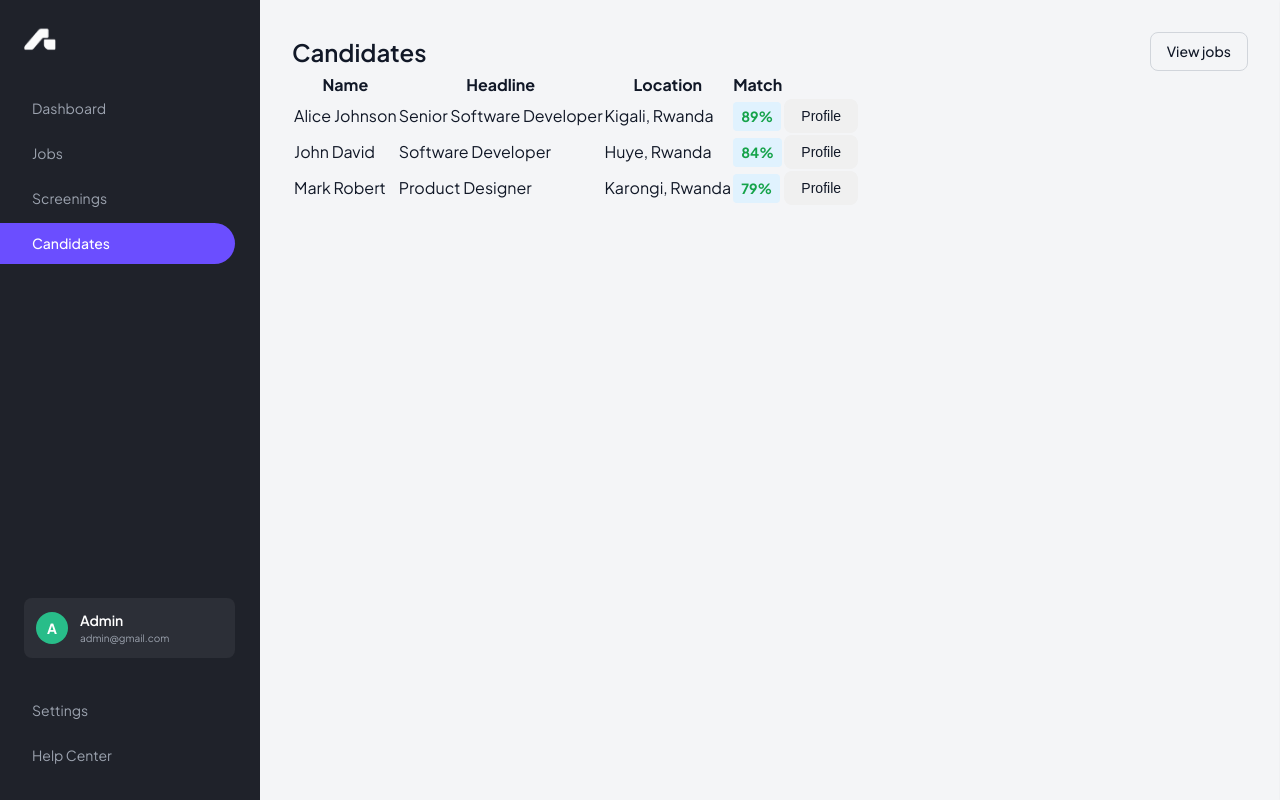
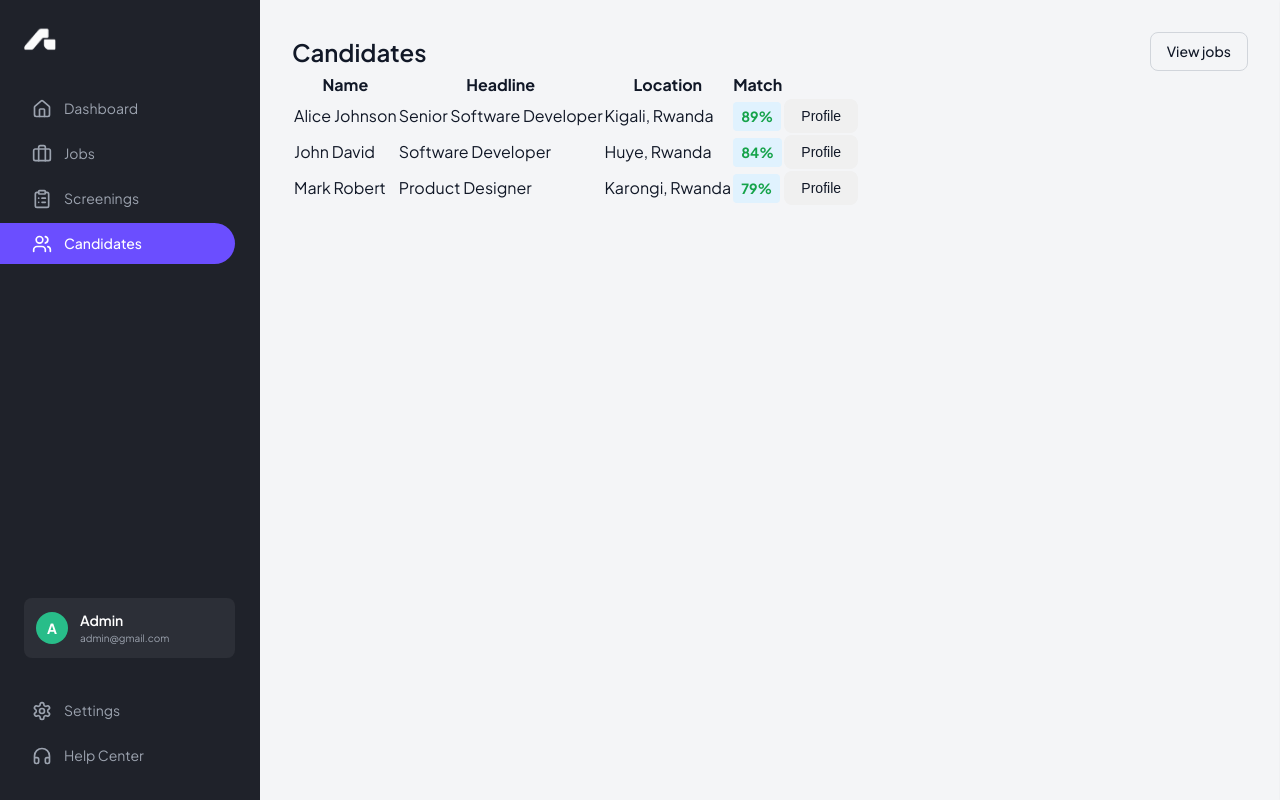
Before and after one commit to mgalen007/umurava-aria-project, a Next.js app in the folder client/: page /dashboard/candidates in a window 1280 px wide. Built offline with nearby package versions, Linux system fonts and the light colour scheme.

Commit message:
sidebar changes

```diff
--- a/client/app/dashboard/dashboard.css
+++ b/client/app/dashboard/dashboard.css
@@ -14,7 +14,35 @@
   justify-content: space-between;
   border-right: 1px solid var(--surface-dark);
   padding: 1.5rem;
-  transition: transform 0.3s ease;
+  transition: width 0.3s ease, transform 0.3s ease;
+  overflow: hidden;
+  white-space: nowrap;
+}
+
+.sidebar.collapsed {
+  width: 80px;
+  padding: 1.5rem 1rem;
+}
+
+.sidebar.collapsed .nav-label,
+.sidebar.collapsed .admin-info {
+  display: none;
+}
+
+.sidebar.collapsed .nav-item {
+  padding: 0.75rem;
+  margin-left: 0;
+  justify-content: center;
+  border-radius: var(--radius-button);
+}
+
+.sidebar.collapsed .org-profile {
+  justify-content: center;
+}
+
+.sidebar.collapsed .admin-profile {
+  justify-content: center;
+  padding: 0.5rem;
 }
 
 .main-content {
@@ -23,6 +51,7 @@
   padding: 2rem;
   overflow-y: auto;
   position: relative;
+  transition: padding 0.3s ease;
 }
 
 .mobile-overlay {
@@ -55,10 +84,20 @@
     left: 0;
     z-index: 50;
     transform: translateX(-100%);
+    width: 260px; /* Force expandable format on mobile menu */
   }
 
   .sidebar.open {
     transform: translateX(0);
+  }
+
+  .sidebar.collapsed.open {
+    width: 260px; /* Ignore collapsing if opened explicitly on mobile */
+  }
+
+  .sidebar.collapsed.open .nav-label,
+  .sidebar.collapsed.open .admin-info {
+    display: flex;
   }
 
   .mobile-overlay.open {
@@ -85,6 +124,7 @@
   background-color: rgba(255, 255, 255, 0.06);
   border-radius: var(--radius-md);
   margin-bottom: 2rem;
+  transition: all 0.3s ease;
 }
 
 .org-info,
@@ -119,10 +159,14 @@
   font-size: 0.875rem;
   color: var(--text-tertiary);
   border-radius: 0 9999px 9999px 0;
-  transition: background-color 0.2s;
+  transition: background-color 0.2s, padding 0.3s, margin 0.3s, border-radius 0.3s;
   display: flex;
   align-items: center;
-  gap: 0.5rem;
+  gap: 0.75rem;
+}
+
+.nav-icon {
+  flex-shrink: 0;
 }
 
 .nav-item:hover {
--- a/client/app/dashboard/layout.tsx
+++ b/client/app/dashboard/layout.tsx
@@ -1,9 +1,9 @@
 "use client";
 
-import React, { useState } from 'react';
+import React, { useState, useEffect } from 'react';
 import Link from 'next/link';
 import { usePathname } from 'next/navigation';
-import { Menu, X } from 'lucide-react';
+import { Menu, X, Home, Briefcase, ClipboardList, Settings, Headphones, Users } from 'lucide-react';
 import { mockCurrentUser } from '@/lib/mock-data';
 import './dashboard.css';
 
@@ -30,6 +30,7 @@ function Avatar({ name }: { name: string }) {
         justifyContent: 'center',
         fontWeight: 'bold',
         fontSize: '14px',
+        flexShrink: 0
       }}
     >
       {name ? name.charAt(0).toUpperCase() : '?'}
@@ -43,10 +44,27 @@ export default function DashboardLayout({
   children: React.ReactNode;
 }) {
   const [isOpen, setIsOpen] = useState(false);
+  const [isCollapsed, setIsCollapsed] = useState(false);
   const pathname = usePathname();
 
   const closeSidebar = () => setIsOpen(false);
   const toggleSidebar = () => setIsOpen((value) => !value);
+  const toggleCollapse = () => setIsCollapsed(!isCollapsed);
+
+  // Auto-collapse sidebar on smaller screens (but not completely narrow like mobile where hamburger triggers)
+  useEffect(() => {
+    const handleResize = () => {
+      if (window.innerWidth <= 1024 && window.innerWidth > 768) {
+        setIsCollapsed(true);
+      } else if (window.innerWidth > 1024) {
+        setIsCollapsed(false);
+      }
+    };
+
+    handleResize(); // Initial check
+    window.addEventListener('resize', handleResize);
+    return () => window.removeEventListener('resize', handleResize);
+  }, []);
 
   const isActive = (path: string) => {
     if (path === '/dashboard') {
@@ -56,21 +74,24 @@ export default function DashboardLayout({
   };
 
   return (
-    <div className="dashboard-wrapper">
+    <div className={`dashboard-wrapper ${isCollapsed ? 'sidebar-collapsed' : ''}`}>
       <div className={`mobile-overlay ${isOpen ? 'open' : ''}`} onClick={toggleSidebar} />
 
       <button className="hamburger-btn" onClick={toggleSidebar} type="button">
         {isOpen ? <X size={24} /> : <Menu size={24} />}
       </button>
 
-      <aside className={`sidebar ${isOpen ? 'open' : ''}`}>
+      <aside className={`sidebar ${isOpen ? 'open' : ''} ${isCollapsed ? 'collapsed' : ''}`}>
         <div className="sidebar-top">
           <div
             className="org-profile"
-            style={{ backgroundColor: 'transparent', padding: 0, marginBottom: '2rem' }}
+            onClick={toggleCollapse}
+            style={{ backgroundColor: 'transparent', padding: 0, marginBottom: '2rem', cursor: 'pointer' }}
           >
-            <div style={{ display: 'flex', alignItems: 'center', gap: '0.75rem' }}>
-              <img src="/image/logo-white.png" alt="ARIA Logo" style={{ height: '32px' }} />
+            <div style={{ display: 'flex', alignItems: 'center', gap: '0.75rem', overflow: 'hidden', height: '32px' }}>
+               <div style={{ position: 'relative', width: isCollapsed ? '32px' : '120px', height: '32px', flexShrink: 0, transition: 'width 0.3s' }}>
+                 <img src="/image/logo-white.png" alt="ARIA Logo" style={{ height: '32px', position: 'absolute', left: 0 }} />
+               </div>
             </div>
           </div>
 
@@ -80,28 +101,32 @@ export default function DashboardLayout({
               className={`nav-item ${isActive('/dashboard') ? 'active' : ''}`}
               onClick={closeSidebar}
             >
-              Dashboard
+              <Home size={20} className="nav-icon" />
+              <span className="nav-label">Dashboard</span>
             </Link>
             <Link
               href="/dashboard/jobs"
               className={`nav-item ${isActive('/dashboard/jobs') ? 'active' : ''}`}
               onClick={closeSidebar}
             >
-              Jobs
+              <Briefcase size={20} className="nav-icon" />
+              <span className="nav-label">Jobs</span>
             </Link>
             <Link
               href="/dashboard/screenings"
               className={`nav-item ${isActive('/dashboard/screenings') ? 'active' : ''}`}
               onClick={closeSidebar}
             >
-              Screenings
+              <ClipboardList size={20} className="nav-icon" />
+              <span className="nav-label">Screenings</span>
             </Link>
             <Link
               href="/dashboard/candidates"
               className={`nav-item ${isActive('/dashboard/candidates') ? 'active' : ''}`}
               onClick={closeSidebar}
             >
-              Candidates
+              <Users size={20} className="nav-icon" />
+              <span className="nav-label">Candidates</span>
             </Link>
           </nav>
         </div>
@@ -121,10 +146,12 @@ export default function DashboardLayout({
               className={`nav-item ${isActive('/dashboard/settings') ? 'active' : ''}`}
               onClick={closeSidebar}
             >
-              Settings
+              <Settings size={20} className="nav-icon" />
+              <span className="nav-label">Settings</span>
             </Link>
             <Link href="#" className="nav-item">
-              Help Center
+              <Headphones size={20} className="nav-icon" />
+              <span className="nav-label">Help Center</span>
             </Link>
           </nav>
         </div>
```
